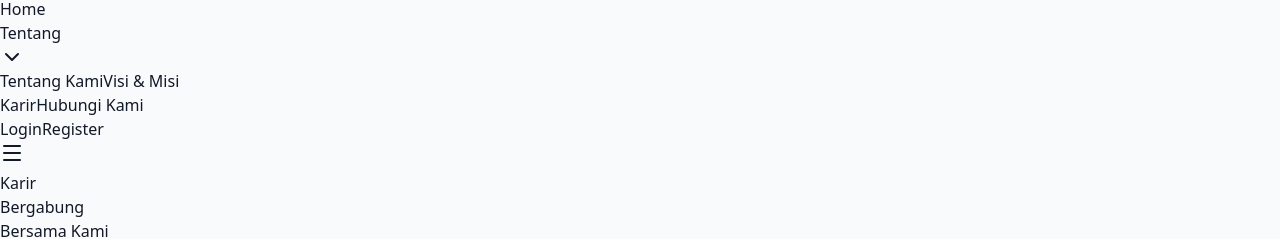
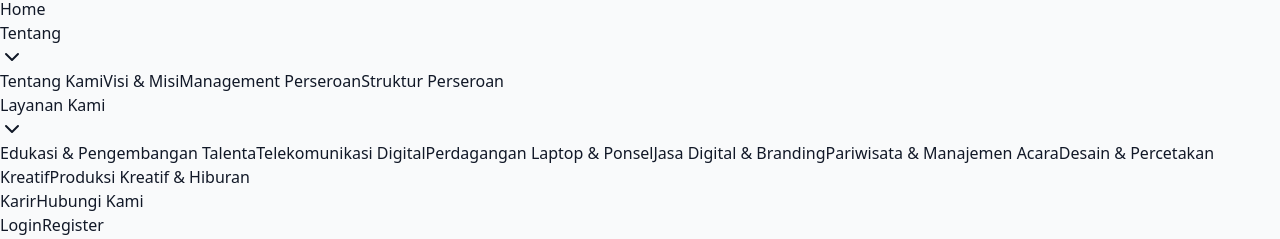
Before and after one commit to SekolahMentorIndonesia/Career-MPB, a React (Vite) app: page / in a window 1280 px wide. Shown: the part 155-394 px from the top of the page. Built offline with nearby package versions, Linux system fonts and the light colour scheme; no server answers.

Commit message:
feat: add Layanan Kami dropdown menu to public navbar

```diff
--- a/src/layouts/PublicLayout.jsx
+++ b/src/layouts/PublicLayout.jsx
@@ -28,7 +28,7 @@ const PublicLayout = () => {
           <div className="flex items-center gap-4 sm:gap-6 md:gap-8">
             {/* Desktop Navigation */}
             <nav className="hidden md:flex items-center gap-8">
-              <Link to="/" className="text-sm font-semibold text-gray-900 hover:text-blue-600 transition-colors">
+              <Link to="https://multipriority.com/" className="text-sm font-semibold text-gray-900 hover:text-blue-600 transition-colors">
                 Home
               </Link>
               <div className="relative group cursor-pointer">
@@ -38,15 +38,33 @@ const PublicLayout = () => {
                 {/* Dropdown Placeholder */}
                 <div className="absolute top-full left-0 mt-2 w-48 bg-white border rounded-lg shadow-lg opacity-0 invisible group-hover:opacity-100 group-hover:visible transition-all transform translate-y-2 group-hover:translate-y-0 z-50">
                   <div className="py-2">
-                    <Link to="/about" className="block px-4 py-2 text-sm text-gray-700 hover:bg-gray-50 hover:text-blue-600">Tentang Kami</Link>
-                    <Link to="/vision" className="block px-4 py-2 text-sm text-gray-700 hover:bg-gray-50 hover:text-blue-600">Visi & Misi</Link>
+                    <Link to="https://multipriority.com/" className="block px-4 py-2 text-sm text-gray-700 hover:bg-gray-50 hover:text-blue-600">Tentang Kami</Link>
+                    <Link to="https://multipriority.com/" className="block px-4 py-2 text-sm text-gray-700 hover:bg-gray-50 hover:text-blue-600">Visi & Misi</Link>
+                    <Link to="https://multipriority.com/" className="block px-4 py-2 text-sm text-gray-700 hover:bg-gray-50 hover:text-blue-600">Management Perseroan</Link>
+                    <Link to="https://multipriority.com/" className="block px-4 py-2 text-sm text-gray-700 hover:bg-gray-50 hover:text-blue-600">Struktur Perseroan</Link>
                   </div>
                 </div>
               </div>
-              <Link to="/#karir-section" className="text-sm font-medium text-gray-600 hover:text-blue-600 transition-colors">
+              <div className="relative group cursor-pointer">
+                <div className="flex items-center gap-1 text-sm font-medium text-gray-600 hover:text-blue-600 transition-colors">
+                  Layanan Kami <ChevronDown className="w-4 h-4" />
+                </div>
+                <div className="absolute top-full left-0 mt-2 w-64 bg-white border rounded-lg shadow-lg opacity-0 invisible group-hover:opacity-100 group-hover:visible transition-all transform translate-y-2 group-hover:translate-y-0 z-50">
+                  <div className="py-2">
+                    <Link to="https://smi.multipriority.com/" className="block px-4 py-2 text-sm text-gray-700 hover:bg-gray-50 hover:text-blue-600">Edukasi & Pengembangan Talenta</Link>
+                    <Link to="https://multipriority.com/" className="block px-4 py-2 text-sm text-gray-700 hover:bg-gray-50 hover:text-blue-600">Telekomunikasi Digital</Link>
+                    <Link to="https://multipriority.com/Product-Pusat-Laptop-Bekasi" className="block px-4 py-2 text-sm text-gray-700 hover:bg-gray-50 hover:text-blue-600">Perdagangan Laptop & Ponsel</Link>
+                    <Link to="https://multipriority.com/Product-IQICorps" className="block px-4 py-2 text-sm text-gray-700 hover:bg-gray-50 hover:text-blue-600">Jasa Digital & Branding</Link>
+                    <Link to="https://multipriority.com/" className="block px-4 py-2 text-sm text-gray-700 hover:bg-gray-50 hover:text-blue-600">Pariwisata & Manajemen Acara</Link>
+                    <Link to="https://multipriority.com/" className="block px-4 py-2 text-sm text-gray-700 hover:bg-gray-50 hover:text-blue-600">Desain & Percetakan Kreatif</Link>
+                    <Link to="https://multipriority.com/" className="block px-4 py-2 text-sm text-gray-700 hover:bg-gray-50 hover:text-blue-600">Produksi Kreatif & Hiburan</Link>
+                  </div>
+                </div>
+              </div>
+              <Link to="https://recruitment.multipriority.com/" className="text-sm font-medium text-gray-600 hover:text-blue-600 transition-colors">
                 Karir
               </Link>
-              <Link to="/contact" className="text-sm font-medium text-gray-600 hover:text-blue-600 transition-colors">
+              <Link to="https://multipriority.com/" className="text-sm font-medium text-gray-600 hover:text-blue-600 transition-colors">
                 Hubungi Kami
               </Link>
             </nav>
@@ -116,7 +134,18 @@ const PublicLayout = () => {
           <div className="md:hidden border-t bg-white">
             <div className="px-4 pt-2 pb-6 space-y-2">
               <Link to="/" className="block py-3 text-base font-medium text-gray-900 border-b border-gray-100">Home</Link>
-              <Link to="/#karir-section" className="block py-3 text-base font-medium text-gray-600 border-b border-gray-100">Karir</Link>
+              <div className="py-2 space-y-1">
+                <p className="px-1 text-[10px] font-bold text-gray-400 uppercase tracking-widest">Layanan Kami</p>
+                <Link to="https://multipriority.com/" className="block py-2 text-sm text-gray-600 hover:text-blue-600">Edukasi & Pengembangan Talenta</Link>
+                <Link to="https://multipriority.com/" className="block py-2 text-sm text-gray-600 hover:text-blue-600">Telekomunikasi Digital</Link>
+                <Link to="https://multipriority.com/" className="block py-2 text-sm text-gray-600 hover:text-blue-600">Perdagangan Laptop & Ponsel</Link>
+                <Link to="https://multipriority.com/" className="block py-2 text-sm text-gray-600 hover:text-blue-600">Jasa Digital & Branding</Link>
+                <Link to="https://multipriority.com/" className="block py-2 text-sm text-gray-600 hover:text-blue-600">Product IQI Corps</Link>
+                <Link to="https://multipriority.com/" className="block py-2 text-sm text-gray-600 hover:text-blue-600">Pariwisata & Manajemen Acara</Link>
+                <Link to="https://multipriority.com/" className="block py-2 text-sm text-gray-600 hover:text-blue-600">Desain & Percetakan Kreatif</Link>
+                <Link to="https://multipriority.com/" className="block py-2 text-sm text-gray-600 hover:text-blue-600">Produksi Kreatif & Hiburan</Link>
+              </div>
+              <Link to="https://recruitment.multipriority.com/" className="block py-3 text-base font-medium text-gray-600 border-b border-gray-100">Karir</Link>
               <Link to="/contact" className="block py-3 text-base font-medium text-gray-600 border-b border-gray-100">Hubungi Kami</Link>
 
               {!isAuthenticated && (
```
